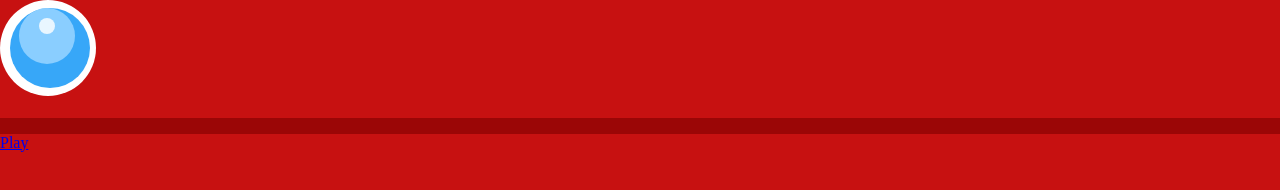
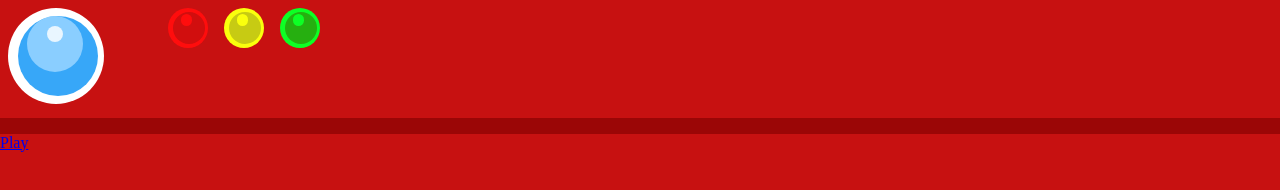
Before and after one commit to pedromichel23/Parte-4-FrontEnd, a plain HTML site: page index.html in a window 1280 px wide. Drawn offline with nearby package versions, Linux system fonts and the light colour scheme.

Commit message:
Top-Section design finished
Design of top-section finished, crystal, 3 colors lights
and shadows of lights.

```diff
--- a/assets/css/styles.css
+++ b/assets/css/styles.css
@@ -53,6 +53,9 @@ main {
         display: flex;
         justify-content: center;
         align-items: center;
+        margin-right: 4rem;
+        margin-top: .5rem;
+        margin-left: .5rem;
     }
 
         .top .crystal .blue-crystal {
@@ -85,8 +88,76 @@ main {
                     margin-bottom: 1.3rem;
                 }
 
+    /* BASE PROPERTIES LIGHTS - START*/
+    .top .colors-lights-base {
+        width: 2.5rem;
+        height: 2.5rem;
+        border-radius: 50%;
+        display: flex;
+        justify-content: center;
+        align-items: center;
+        margin: .5rem 1rem 0rem 0rem;
+    }
+
+    .top .color-lights-shadows {
+        width: 2rem;
+        height: 2rem;
+        border-radius: 50%;
+        margin-left: .15rem;
+        display: flex;
+        justify-content: center;
+    }
+
+    .top .color-lights-tiny {
+        width: .7rem;
+        height: .7rem;
+        border-radius: 50%;
+        margin-right: .3rem;
+        margin-top: .15rem;
+    }
+    /* BASE PROPERTIES LIGHTS - END*/
+
+    .top .red-light {
+        background-color: var(--red-color-lights);
+    }
+
+        .top .red-light .red-shadow {
+            background-color: var(--red-color-shadow-lights);
+        }
+
+            .top .red-light .red-shadow .red-tiny {
+                background-color: var(--red-color-tiny-lights);
+            }
+
+    .top .yellow-light {
+        background-color: var(--yellow-color-lights);
+    }
+
+        .top .yellow-light .yellow-shadow {
+            background-color: var(--yellow-color-shadow-lights);
+        }
+
+            .top .yellow-light .yellow-shadow .yellow-tiny {
+                background-color: var(--yellow-color-tiny-lights);
+            }
+
+    .top .green-light {
+            background-color: var(--green-color-lights);
+        }
+
+            .top .green-light .green-shadow {
+                background-color: var(--green-color-shadow-lights);
+            }
+
+                .top .green-light .green-shadow .green-tiny {
+                    background-color: var(--green-color-tiny-lights);
+                }
+
+/* SCREEN SECTION - START */
 .screens {
     background-color: var(--base-red-color);
     width: 100%;
     height: 85vh;
 }
+
+/* SCREEN SECTION - END */
--- a/index.html
+++ b/index.html
@@ -22,19 +22,19 @@
                     </div>
                 </div>
             </div>
-            <div class="red-light">
-                <div class="red-shadow">
-                    <div class="red-tiny"></div>
+            <div class="red-light colors-lights-base">
+                <div class="red-shadow color-lights-shadows">
+                    <div class="red-tiny color-lights-tiny"></div>
                 </div>
             </div>
-            <div class="yellow-light">
-                <div class="yellow-shadow">
-                    <div class="yellowv-tiny"></div>
+            <div class="yellow-light colors-lights-base">
+                <div class="yellow-shadow color-lights-shadows">
+                    <div class="yellow-tiny color-lights-tiny"></div>
                 </div>
             </div>
-            <div class="green-light">
-                <div class="green-shadow">
-                    <div class="green-tiny"></div>
+            <div class="green-light colors-lights-base">
+                <div class="green-shadow color-lights-shadows">
+                    <div class="green-tiny color-lights-tiny"></div>
                 </div>
             </div>
         </div>
```
